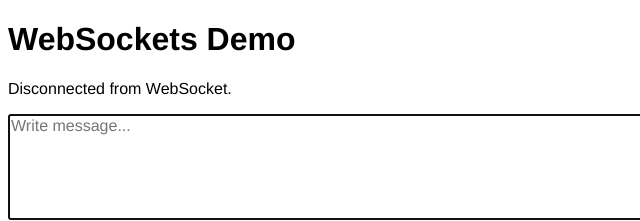
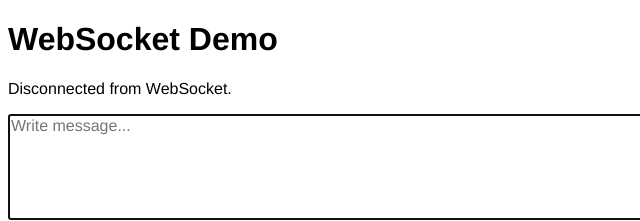
Before and after one commit to chesterlaw/websocket-demo, a plain HTML site: page index.html in a window 1280 px wide. Shown: the top 221 px of the page, 0-640 px from the left. Drawn offline with Linux system fonts and the light colour scheme.

Commit message:
Fix title and h1

```diff
--- a/index.html
+++ b/index.html
@@ -2,13 +2,13 @@
 <html>
 
 <head>
-	<title>WebSockets Demo</title>
+	<title>WebSocket Demo</title>
 	<link rel="stylesheet" href="index.css">
 </head>
 
 <body>
 	<div>
-		<h1>WebSockets Demo</h1>
+		<h1>WebSocket Demo</h1>
 
 		<div id="status">Connecting...</div>
 
```
